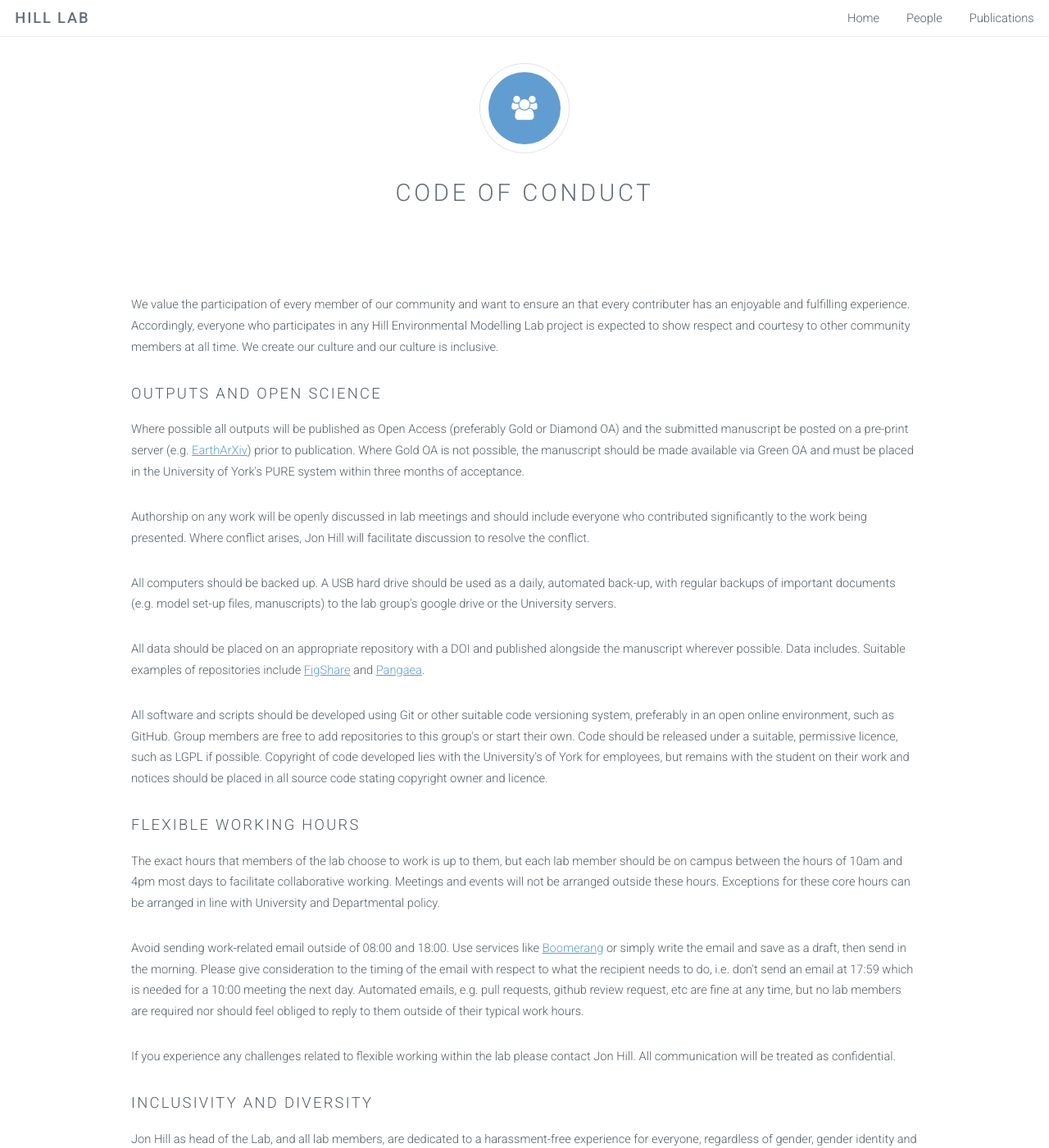
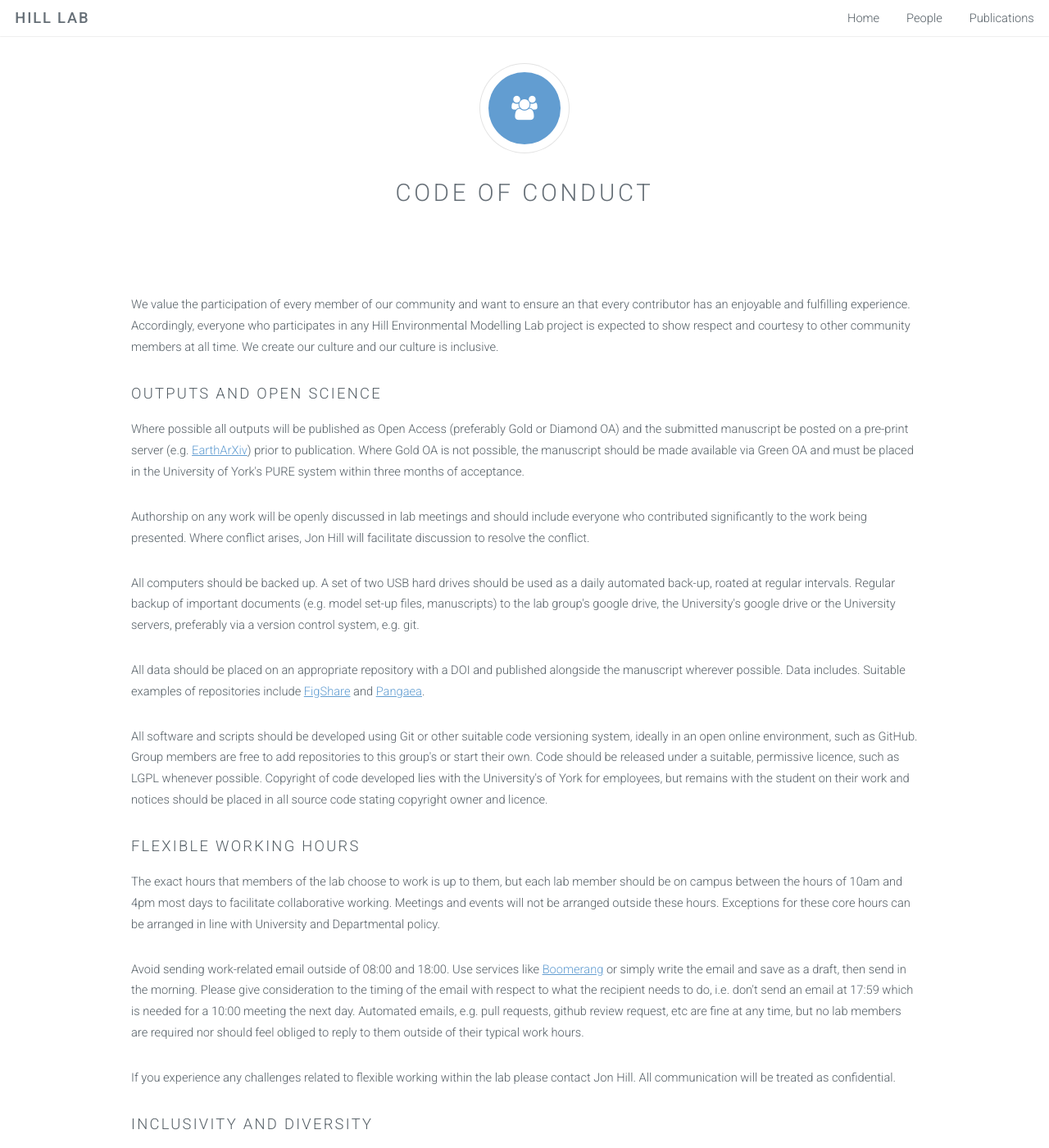
Before and after one commit to EnvModellingGroup/EnvModellingGroup.github.io, a Jekyll site: the page built from coc.html, in a window 1280 px wide and 1400 px high. Shown: the whole window at 82% size. Built offline with Jekyll 4.4.1, drawn with Linux system fonts in a browser that asks for light colours.

Commit message:
Final few tweaks

```diff
--- a/coc.html
+++ b/coc.html
@@ -13,31 +13,34 @@ keywords: modelling, environmental, ecological, ecology, environment, computatio
 
 	<section class="wrapper style2">
 		<div class="container">
-      <p>We value the participation of every member of our community and want to ensure an that every contributer has an
-         enjoyable and fulfilling experience. Accordingly, everyone who participates in any
-         Hill Environmental Modelling Lab project is expected to show respect and courtesy to other community members at all time.
-         We create our culture and our culture is inclusive.<p>
+      <p>We value the participation of every member of our community and want to ensure an that every contributor has an
+	 enjoyable and fulfilling experience. Accordingly, everyone who participates in any Hill Environmental Modelling
+	 Lab project is expected to show respect and courtesy to other community members at all time. We create our
+	 culture and our culture is inclusive.<p>
 
       <h3>Outputs and open science</h3>
 
       <p>Where possible all outputs will be published as Open Access (preferably Gold or Diamond OA) and the submitted
       manuscript be posted on a pre-print server (e.g. <a href="https://eartharxiv.org/">EarthArXiv</a>) prior to
-      publication</a>. Where Gold OA is not possible, the manuscript should be made available
+      publication. Where Gold OA is not possible, the manuscript should be made available
       via Green OA and must be placed in the University of York's PURE system within three months of acceptance.</p>
 
-      <p> Authorship on any work will be openly discussed in lab meetings and should include everyone who contributed significantly to
-      the work being presented. Where conflict arises, Jon Hill will facilitate discussion to resolve the conflict.</p>
+      <p>Authorship on any work will be openly discussed in lab meetings and should include everyone who
+	 contributed significantly to the work being presented. Where conflict arises, Jon Hill will facilitate
+	 discussion to resolve the conflict.</p>
 
-     <p>All computers should be backed up. A USB hard drive should be used as a daily, automated back-up, with regular backups
-         of important documents (e.g. model set-up files, manuscripts) to the lab group's google drive or the University servers.</p>
+     <p>All computers should be backed up. A set of two USB hard drives should be used as a daily automated back-up,
+        roated at regular intervals. Regular backup of important documents (e.g. model set-up files, manuscripts)
+	to the lab group's google drive, the University's google drive or the University servers, preferably
+	via a version control system, e.g. git.</p>
 
       <p>All data should be placed on an appropriate repository with a DOI and published alongside the manuscript wherever possible.
 	      Data includes. Suitable examples of repositories include <a href-"https://figshare.com/">FigShare</a> and
 	      <a href="https://www.pangaea.de/about/">Pangaea</a>.</p>
 
-      <p>All software and scripts should be developed using Git or other suitable code versioning system, preferably in
+      <p>All software and scripts should be developed using Git or other suitable code versioning system, ideally in
 	      an open online environment, such as GitHub. Group members are free to add repositories to this group's or
-	      start their own. Code should be released under a suitable, permissive licence, such as LGPL if possible.
+	      start their own. Code should be released under a suitable, permissive licence, such as LGPL whenever possible.
 	Copyright of code developed lies with the University's of York for employees, but remains with the student on
 	      their work and notices should be placed in all source code stating copyright owner and licence.</p>
 
@@ -55,8 +58,8 @@ keywords: modelling, environmental, ecological, ecology, environment, computatio
       Automated emails, e.g. pull requests, github review request, etc are fine at any time, but no lab members are
       required nor should feel obliged to reply to them outside of their typical work hours.</p>
 
-      <p>If you experience any challenges related to flexible working within the lab please contact Jon Hill. All communication
-      will be treated as confidential.</p>
+      <p>If you experience any challenges related to flexible working within the lab please contact Jon Hill.
+	All communication will be treated as confidential.</p>
 
       <h3>Inclusivity and diversity</h3>
 
```
